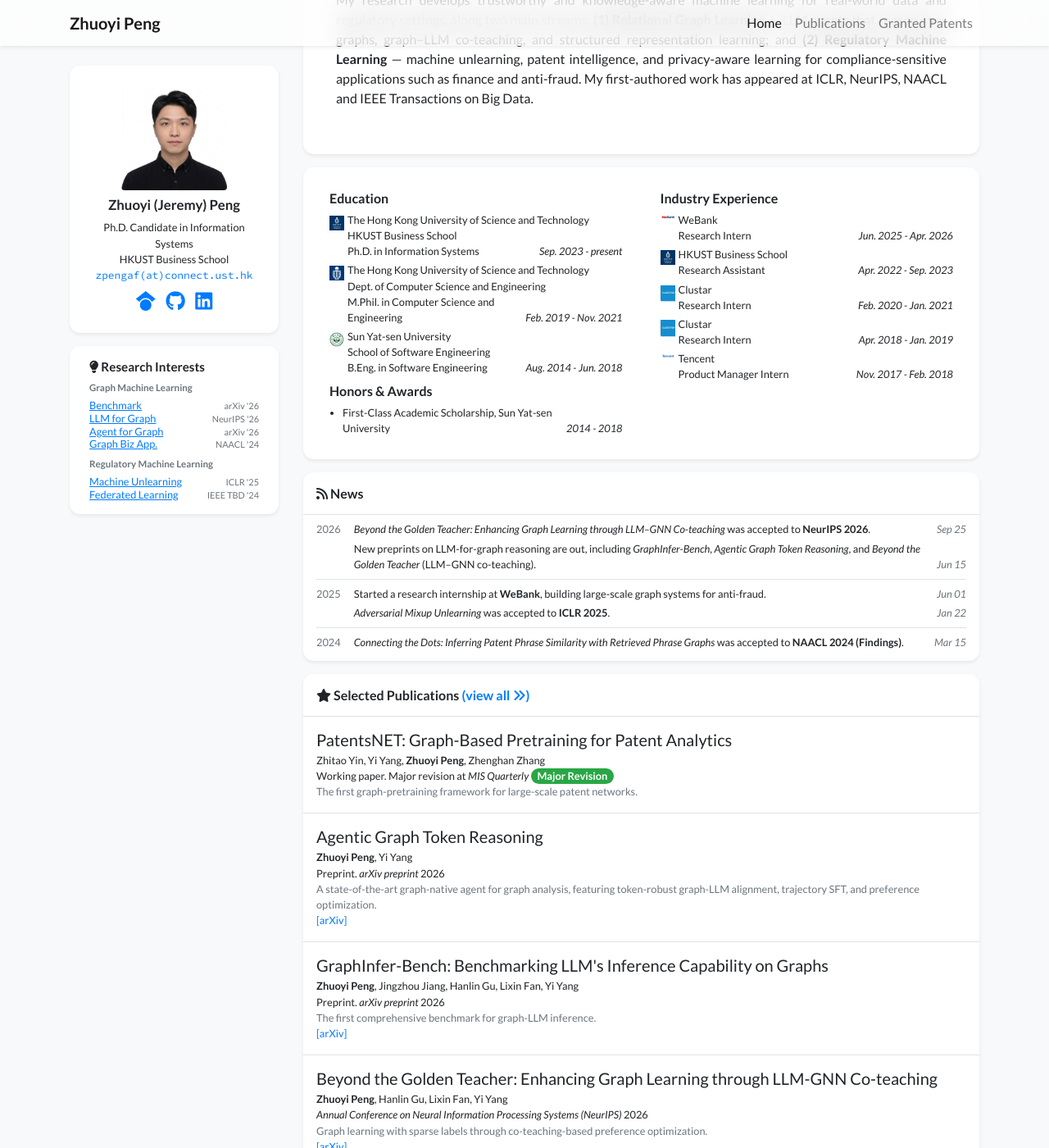
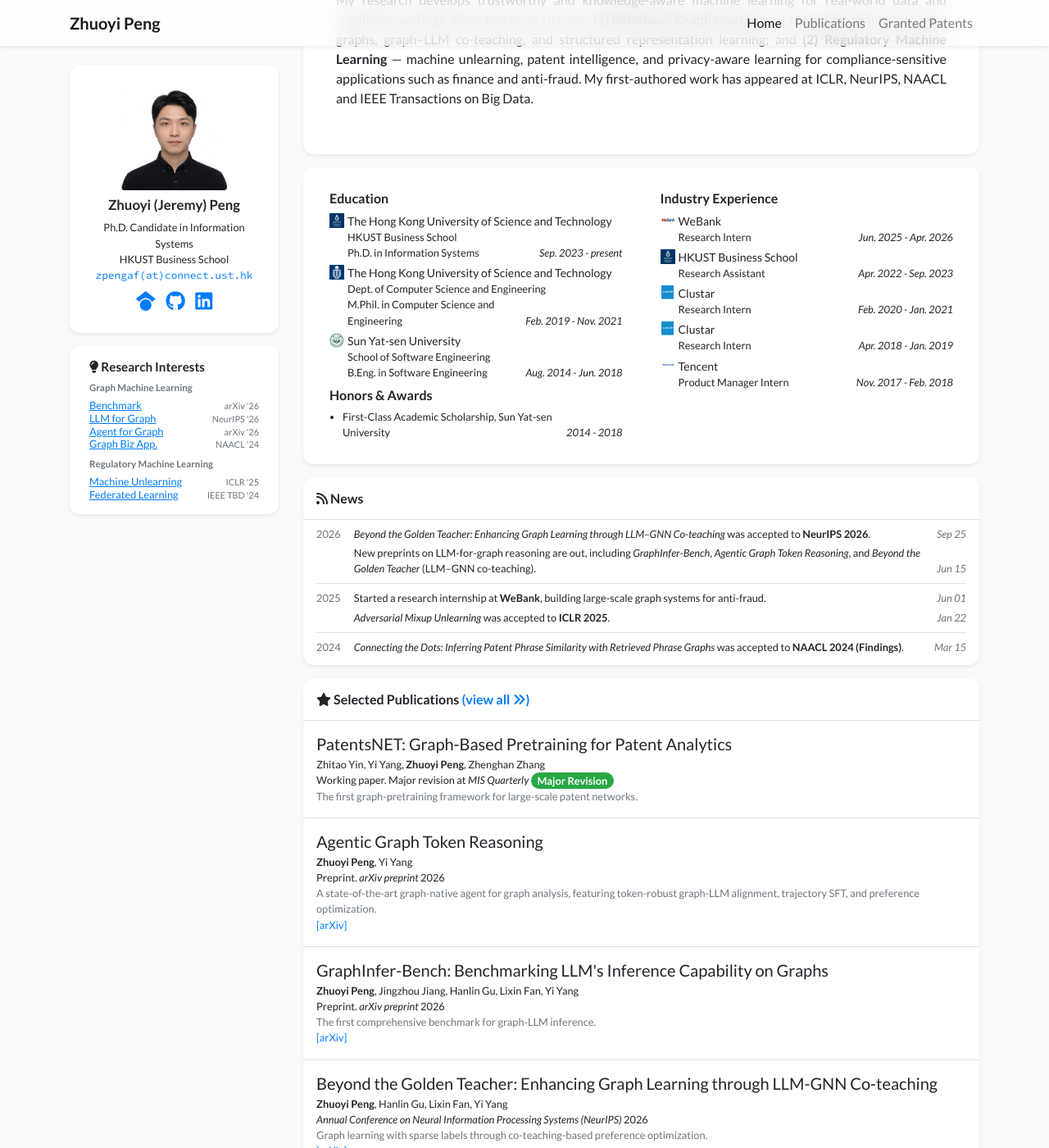
Before and after one commit to realjeremybot/realjeremybot.github.io, a Jekyll site: the page built from index.html, in a window 1280 px wide and 1400 px high, scrolled down 270 px. Shown: the whole window at 82% size. Built offline with Jekyll 4.4.1, drawn with Linux system fonts in a browser that asks for light colours; nearby versions of some CDN libraries; a style sheet for code colours, icons or effects is not loaded.

Commit message:
Keep affiliation logos in name rows with explicit font size

```diff
--- a/_includes/widgets/experience_card.html
+++ b/_includes/widgets/experience_card.html
@@ -9,14 +9,16 @@
                             <h6>Education</h6>
                             <ul class="list-unstyled mb-1">
                                 {% for item in site.data.profile.education %}
-                                <li class="media mb-1">
+                                <li class="mb-1">
+                                    <div class="affiliation-heading">
                                     {% if item.logo %}
-                                    <img src="{{ item.logo | relative_url }}" alt="{{ item.name }}" style="width: 18px;" class="mr-1 mt-1 align-self-start">
+                                    <img src="{{ item.logo | relative_url }}" alt="" class="affiliation-logo">
                                     {% else %}
-                                    <span class="mr-1 mt-1 d-inline-block" style="width: 18px;"></span>
+                                    <span class="affiliation-logo"></span>
                                     {% endif %}
-                                    <div class="media-body">
-                                        <div class="small">{{ item.name }}</div>
+                                        <span>{{ item.name }}</span>
+                                    </div>
+                                    <div class="affiliation-body">
                                         <div class="small">{{ item.dept }}</div>
                                         <div class="small d-flex">
                                             <div>{{ item.position }}</div>
@@ -36,14 +38,16 @@
                             <h6>Industry Experience</h6>
                             <ul class="list-unstyled mb-1">
                                 {% for item in site.data.profile.experience %}
-                                <li class="media mb-1">
+                                <li class="mb-1">
+                                    <div class="affiliation-heading">
                                     {% if item.logo %}
-                                    <img src="{{ item.logo | relative_url }}" alt="{{ item.name }}" style="width: 18px;" class="mr-1 mt-1 align-self-start">
+                                    <img src="{{ item.logo | relative_url }}" alt="" class="affiliation-logo">
                                     {% else %}
-                                    <span class="mr-1 mt-1 d-inline-block" style="width: 18px;"></span>
+                                    <span class="affiliation-logo"></span>
                                     {% endif %}
-                                    <div class="media-body">
-                                        <div class="small">{{ item.name }}</div>
+                                        <span>{{ item.name }}</span>
+                                    </div>
+                                    <div class="affiliation-body">
                                         <div class="small">{{ item.dept }}</div>
                                         <div class="small d-flex">
                                             <div>{{ item.position }}</div>
--- a/_layouts/default.html
+++ b/_layouts/default.html
@@ -15,7 +15,7 @@
     <link rel="preconnect" href="https://fonts.gstatic.com" crossorigin>
     <link href="https://fonts.googleapis.com/css2?family=Lato:ital,wght@0,300;0,400;0,700;0,900;1,300;1,400;1,700;1,900&family=Fira+Sans:ital,wght@0,100;0,200;0,300;0,400;0,500;0,600;0,700;0,800;0,900;1,100;1,200;1,300;1,400;1,500;1,600;1,700;1,800;1,900&family=Source+Code+Pro:ital,wght@0,200..900;1,200..900&display=swap" rel="stylesheet">
     <link rel="stylesheet" href="https://cdn.jsdelivr.net/npm/katex@0.16.11/dist/katex.min.css" integrity="sha384-nB0miv6/jRmo5UMMR1wu3Gz6NLsoTkbqJghGIsx//Rlm+ZU03BU6SQNC66uf4l5+" crossorigin="anonymous">
-    <link rel="stylesheet" href="{{ '/assets/css/global.css' | relative_url }}">
+    <link rel="stylesheet" href="{{ '/assets/css/global.css' | relative_url }}?v={{ site.time | date: '%s' }}">
 </head>
 <body class="bg-light" {{ page.body_attr }}>
     {% include navbar.html %}
--- a/assets/css/global.css
+++ b/assets/css/global.css
@@ -91,3 +91,23 @@
 .email-text {
     font-family: Source Code Pro, monospace;
 }
+
+.affiliation-heading {
+    display: flex;
+    align-items: flex-start;
+    gap: 4px;
+    font-size: 0.875rem;
+    line-height: 1.5;
+}
+
+.affiliation-logo {
+    width: 18px;
+    height: 18px;
+    flex: 0 0 18px;
+    object-fit: contain;
+    margin-top: 1px;
+}
+
+.affiliation-body {
+    padding-left: 22px;
+}
```
